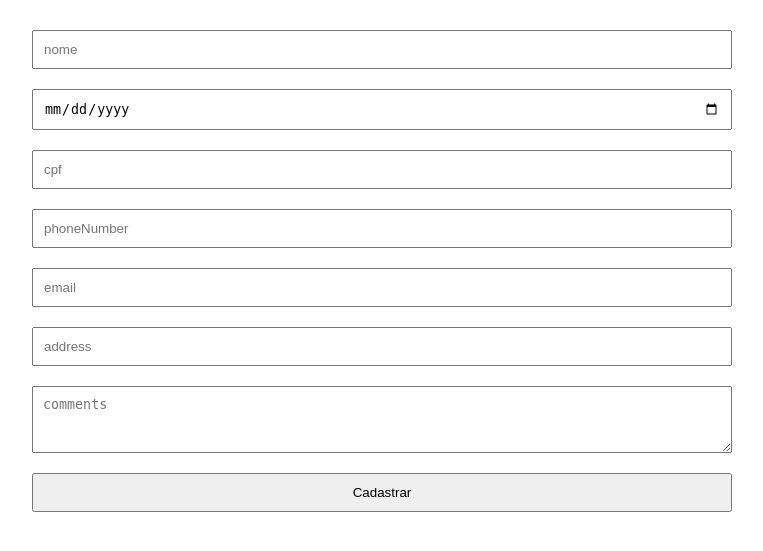
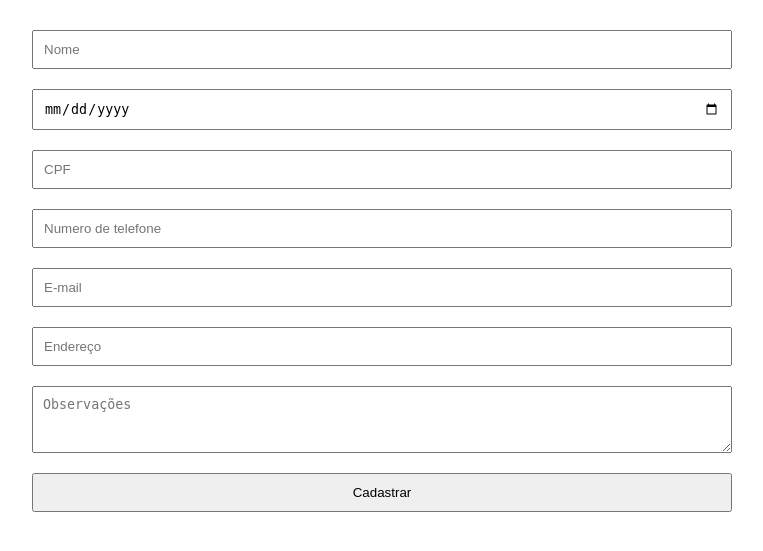
Before and after one commit to Vitor-Kemuel/SistemaDeClientes, a PHP site: page / in a window 1280 px wide. Shown: the top 551 px of the page, without its empty margins (258-1021 px from the left). Run offline with PHP 8.4, Linux system fonts and the light colour scheme.

Commit message:
corrigindo placeholder

```diff
--- a/index.php
+++ b/index.php
@@ -10,13 +10,13 @@
 </head>
 <body>
     <form id="formCadastro" name="formCadastro" method="POST">
-        <input type="text" name="name" id="nameInput" class="input" placeholder="nome">
-        <input type="date" name="birthDate" id="birtInput" class="input" placeholder="birthDate">
-        <input type="text" name="cpf" id="cpfInput" class="input" placeholder="cpf">
-        <input type="text" name="phoneNumber" id="phoneInput" class="input" placeholder="phoneNumber">
-        <input type="email" name="email" id="emailInput" class="input" placeholder="email">
-        <input type="text" name="address" id="addressInput" class="input" placeholder="address">
-        <textarea name="comments" id="commentsInput" class="input" placeholder="comments" rows="3"></textarea>
+        <input type="text" name="name" id="nameInput" class="input" placeholder="Nome">
+        <input type="date" name="birthDate" id="birtInput" class="input" placeholder="Data de nascimento">
+        <input type="text" name="cpf" id="cpfInput" class="input" placeholder="CPF">
+        <input type="text" name="phoneNumber" id="phoneInput" class="input" placeholder="Numero de telefone">
+        <input type="email" name="email" id="emailInput" class="input" placeholder="E-mail">
+        <input type="text" name="address" id="addressInput" class="input" placeholder="Endereço">
+        <textarea name="comments" id="commentsInput" class="input" placeholder="Observações" rows="3"></textarea>
         <input type="button" form="formCadastro" value="Cadastrar" id="cadastrar"  class="input">
     </form>
     <div id="resposta"></div>
```
